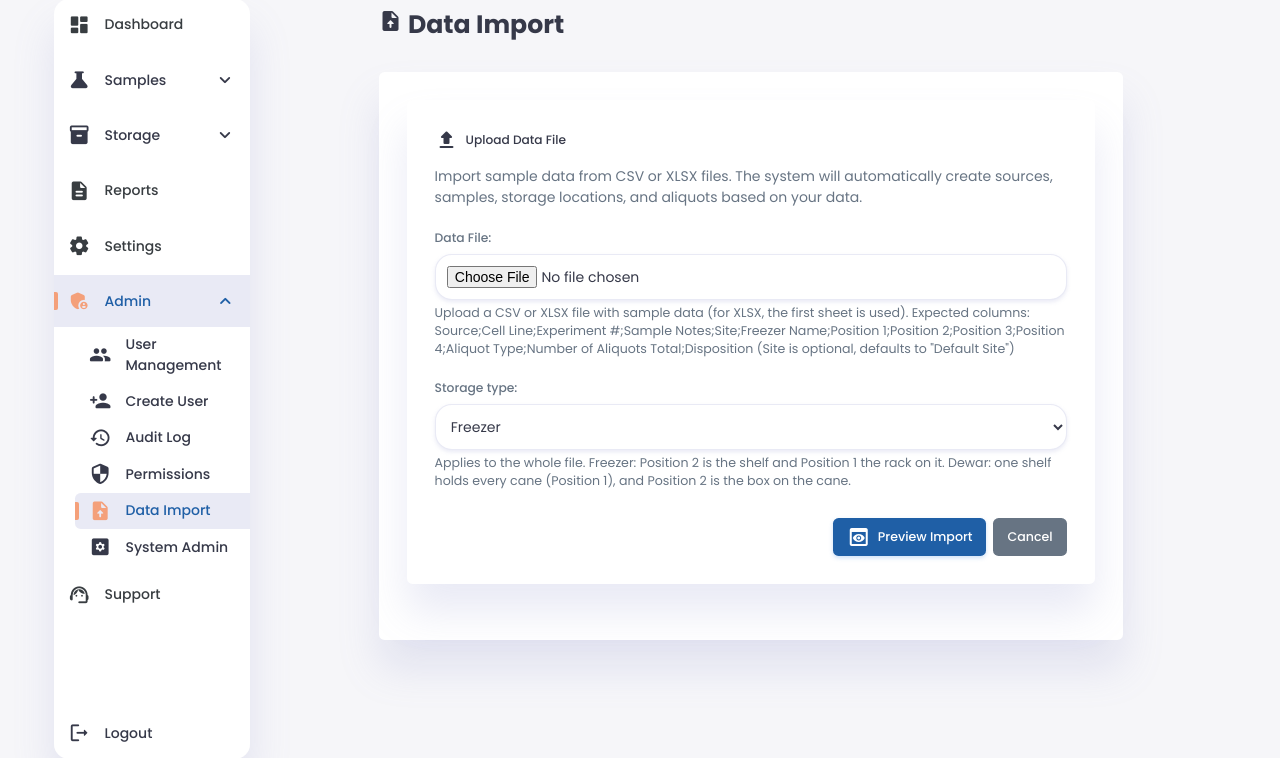
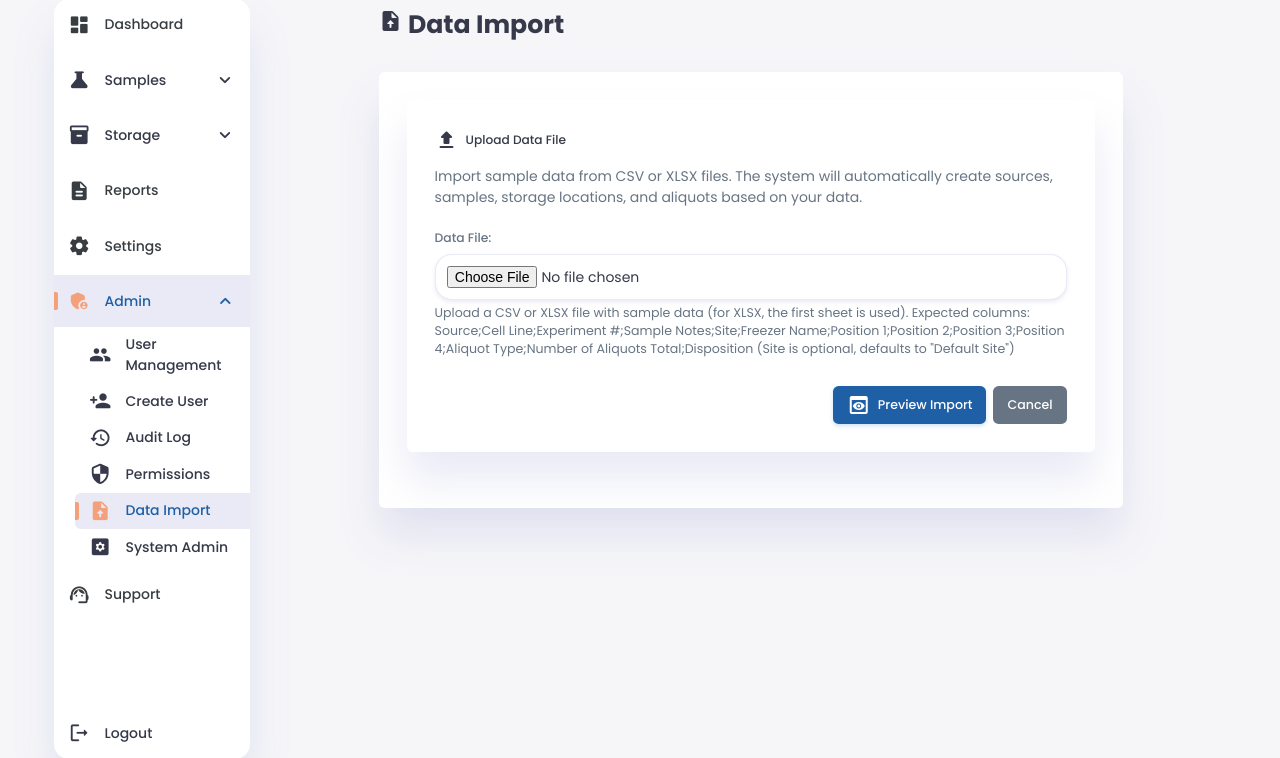
Before and after one commit to olsonjp/krill, a Django app: page /users/data-import/ in a window 1280 px wide. Shown: the part 82-840 px from the top of the page. Run offline with Django 5.2, Linux system fonts and the light colour scheme; the visitor is signed in with stand-in values (Sample User, id 1); data comes from the database, SQL or seed files in the repository.

Commit message:
Read freezer vs dewar from a Storage Type column instead of the form
Co-Authored-By: Claude Sonnet 5.5 <noreply@anthropic.com>

```diff
--- a/krill/person/views.py
+++ b/krill/person/views.py
@@ -40,7 +40,7 @@ IMPORT_COLUMNS = (
     'Source', 'Cell Line', 'Experiment #', 'Sample Notes', 'Site', 'Freezer Name',
     'Position 1', 'Position 2', 'Position 3', 'Position 4', 'Aliquot Type',
     'Number of Aliquots Total', 'Collef Aliquots Total', 'Disposition',
-    'Passage Number', 'Lab Member', 'Sample date',
+    'Passage Number', 'Lab Member', 'Sample date', 'Storage Type',
 )
 
 
@@ -62,14 +62,12 @@ def normalize_import_headers(fieldnames):
     return result
 
 
-# How Position 1 and Position 2 map onto the storage hierarchy. The sheet does not say,
-# so whoever imports chooses.
-LAYOUT_FREEZER = 'freezer'   # Position 2 = shelf, Position 1 = rack, on that shelf
-LAYOUT_DEWAR = 'dewar'       # a dewar has one shelf: Position 1 = cane (rack), Position 2 = box letter
-STORAGE_LAYOUT_CHOICES = [
-    (LAYOUT_FREEZER, 'Freezer'),
-    (LAYOUT_DEWAR, 'Dewar'),
-]
+# The optional 'Storage Type' column says how Position 1 and Position 2 map onto the
+# hierarchy for that freezer. Freezer (the default): Position 2 is the shelf, Position 1
+# the rack on it. Dewar: one shelf holds every cane (Position 1) and Position 2 is the
+# box on the cane. Filling it on one row of a freezer is enough.
+STORAGE_TYPE_FREEZER = 'freezer'
+STORAGE_TYPE_DEWAR = 'dewar'
 DEWAR_SHELF_NAME = 'Canes'
 
 # Boxes are 9x9 unless the sheet places a tube beyond that.
@@ -286,18 +284,6 @@ class DataImportForm(forms.Form):
         help_text='Upload a CSV or XLSX file with sample data (for XLSX, the first sheet is used). Expected columns: Source;Cell Line;Experiment #;Sample Notes;Site;Freezer Name;Position 1;Position 2;Position 3;Position 4;Aliquot Type;Number of Aliquots Total;Disposition (Site is optional, defaults to "Default Site")'
     )
 
-    storage_layout = forms.ChoiceField(
-        label='Storage type',
-        choices=STORAGE_LAYOUT_CHOICES,
-        initial=LAYOUT_FREEZER,
-        required=False,   # left out (e.g. by a script) means the freezer layout
-        widget=forms.Select(attrs={'class': 'form-control'}),
-        help_text='Applies to the whole file. Freezer: Position 2 is the shelf and Position 1 the rack on it. Dewar: one shelf holds every cane (Position 1), and Position 2 is the box on the cane.',
-    )
-
-    def clean_storage_layout(self):
-        return self.cleaned_data.get('storage_layout') or LAYOUT_FREEZER
-
     def clean_csv_file(self):
         uploaded = self.cleaned_data['csv_file']
         if uploaded.name.lower().endswith('.xls'):
@@ -334,14 +320,10 @@ class DataImportView(TemplateView):
                 messages.error(request, 'Import file not found. Please upload your file again.')
                 return redirect('person:data_import')
 
-            storage_layout = request.POST.get('storage_layout', '').strip()
-            if storage_layout not in (LAYOUT_FREEZER, LAYOUT_DEWAR):
-                storage_layout = LAYOUT_FREEZER
-
             try:
                 logger.info(f"Starting data import for user {request.user.username}")
 
-                import_result = self.perform_import(csv_file, storage_layout)
+                import_result = self.perform_import(csv_file)
                 details = import_result.get('details', {})
                 message = f'Successfully imported {import_result["total"]} records: '
                 message += f'{details.get("sources", 0)} sources, '
@@ -376,12 +358,11 @@ class DataImportView(TemplateView):
                 # Reset file pointer for preview
                 csv_file.seek(0)
 
-                preview_data = self.preview_import(csv_file, form.cleaned_data['storage_layout'])
+                preview_data = self.preview_import(csv_file)
                 context = self.get_context_data()
                 context['preview_data'] = preview_data
                 context['form'] = form
                 context['import_id'] = import_id
-                context['storage_layout'] = form.cleaned_data['storage_layout']
                 context['file_stored'] = True
                 return render(request, self.template_name, context)
 
@@ -400,7 +381,7 @@ class DataImportView(TemplateView):
         context['form'] = form
         return render(request, self.template_name, context)
 
-    def preview_import(self, csv_file, storage_layout=LAYOUT_FREEZER):
+    def preview_import(self, csv_file):
         """Preview the import data without creating records"""
         preview_data = {
             'sources': set(),
@@ -422,7 +403,7 @@ class DataImportView(TemplateView):
                     temp_file.write(chunk)
 
             # Use the existing convert_csv.py functionality
-            fixtures = self.convert_csv_to_fixtures(temp_csv_path, storage_layout)
+            fixtures = self.convert_csv_to_fixtures(temp_csv_path)
 
             # Count what would be imported
             preview_data['sources'] = set([f['fields']['name'] for f in fixtures if f['model'] == 'sample.source'])
@@ -583,7 +564,7 @@ class DataImportView(TemplateView):
         except Exception as e:
             logger.error(f"Error cleaning up temp file {import_id}: {e}")
 
-    def perform_import(self, csv_file, storage_layout=LAYOUT_FREEZER):
+    def perform_import(self, csv_file):
         """Actually perform the import"""
         temp_csv_path = None
         fixtures_file = None
@@ -599,7 +580,7 @@ class DataImportView(TemplateView):
                     temp_file.write(chunk)
 
             # Use the existing convert_csv.py functionality
-            fixtures = self.convert_csv_to_fixtures(temp_csv_path, storage_layout)
+            fixtures = self.convert_csv_to_fixtures(temp_csv_path)
 
             # Save fixtures to temporary file
             fixtures_file = os.path.join(temp_dir, f'import_fixtures_{datetime.now().strftime("%Y%m%d_%H%M%S")}.json')
@@ -686,9 +667,8 @@ class DataImportView(TemplateView):
                 os.remove(temp_csv_path)
             raise Exception(f"Import failed: {str(e)}")
 
-    def convert_csv_to_fixtures(self, csv_file_path, storage_layout=LAYOUT_FREEZER):
+    def convert_csv_to_fixtures(self, csv_file_path):
         """Convert an uploaded CSV or XLSX file to Django fixtures."""
-        self.storage_layout = storage_layout
         if not is_xlsx_file(csv_file_path):
             return self._convert_csv_to_fixtures(csv_file_path)
 
@@ -717,6 +697,22 @@ class DataImportView(TemplateView):
             summary += " Every refused row matches an aliquot already in those slots, so this file has probably already been imported."
         return summary
 
+    @staticmethod
+    def find_dewars(rows):
+        """Return the (site, freezer) pairs the 'Storage Type' column marks as dewars."""
+        dewars = set()
+        for number, row in enumerate(rows, start=2):   # row 1 is the header
+            kind = (row.get('Storage Type') or '').strip().casefold()
+            if not kind:
+                continue
+            if kind not in (STORAGE_TYPE_FREEZER, STORAGE_TYPE_DEWAR):
+                raise ValueError(
+                    f"Row {number}: Storage Type must be 'Freezer' or 'Dewar' (or left blank), not '{row['Storage Type']}'."
+                )
+            if kind == STORAGE_TYPE_DEWAR:
+                dewars.add(((row.get('Site') or '').strip() or 'Default Site', row.get('Freezer Name')))
+        return dewars
+
     def _convert_csv_to_fixtures(self, csv_file_path):
         """Convert CSV file to Django fixtures using the existing convert_csv.py logic"""
         fixtures = []
@@ -774,7 +770,9 @@ class DataImportView(TemplateView):
                 delimiter = ';'
             reader = csv.DictReader(f, delimiter=delimiter)
             reader.fieldnames = normalize_import_headers(reader.fieldnames)
-            for row in reader:
+            rows = list(reader)
+            dewars = self.find_dewars(rows)
+            for row in rows:
                 missing = required_columns - row.keys()
                 if missing:
                     raise KeyError(f"Missing required columns: {sorted(missing)}. Found: {sorted(row.keys())}")
@@ -836,7 +834,7 @@ class DataImportView(TemplateView):
                 box_letter = row['Position 2']  # e.g., "F"
                 box_name = f"{rack_name}_{box_letter}"  # e.g., "4_F"
                 # Freezer: Position 2 is the shelf. Dewar: one shelf holds every cane (Position 1).
-                shelf_name = DEWAR_SHELF_NAME if getattr(self, 'storage_layout', LAYOUT_FREEZER) == LAYOUT_DEWAR else box_letter
+                shelf_name = DEWAR_SHELF_NAME if (site_name, freezer_name) in dewars else box_letter
 
                 if site_name in existing['sites']:
                     reused['sites'].add(site_name)
--- a/krill/templates/person/data_import.html
+++ b/krill/templates/person/data_import.html
@@ -55,19 +55,6 @@
                     {% if form.csv_file.errors %}
                         <div class="field-errors">
                             {% for error in form.csv_file.errors %}
-                                <span class="error">{{ error }}</span>
-                            {% endfor %}
-                        </div>
-                    {% endif %}
-                </div>
-
-                <div class="detail-field">
-                    {{ form.storage_layout.label_tag }}
-                    {{ form.storage_layout }}
-                    <div class="help-text">{{ form.storage_layout.help_text }}</div>
-                    {% if form.storage_layout.errors %}
-                        <div class="field-errors">
-                            {% for error in form.storage_layout.errors %}
                                 <span class="error">{{ error }}</span>
                             {% endfor %}
                         </div>
@@ -178,7 +165,6 @@
                     {% csrf_token %}
                     <input type="hidden" name="proceed_with_import" value="true">
                     <input type="hidden" name="import_id" value="{{ import_id }}">
-                    <input type="hidden" name="storage_layout" value="{{ storage_layout }}">
                     <button type="submit" class="btn btn-success">
                         <i class="material-icons-round">cloud_upload</i>
                         Proceed with Import
```
Also changed, not shown: docs/DATA_IMPORT.md (+3 -2 lines), krill/person/tests/test_views.py (+34 -28 lines).
